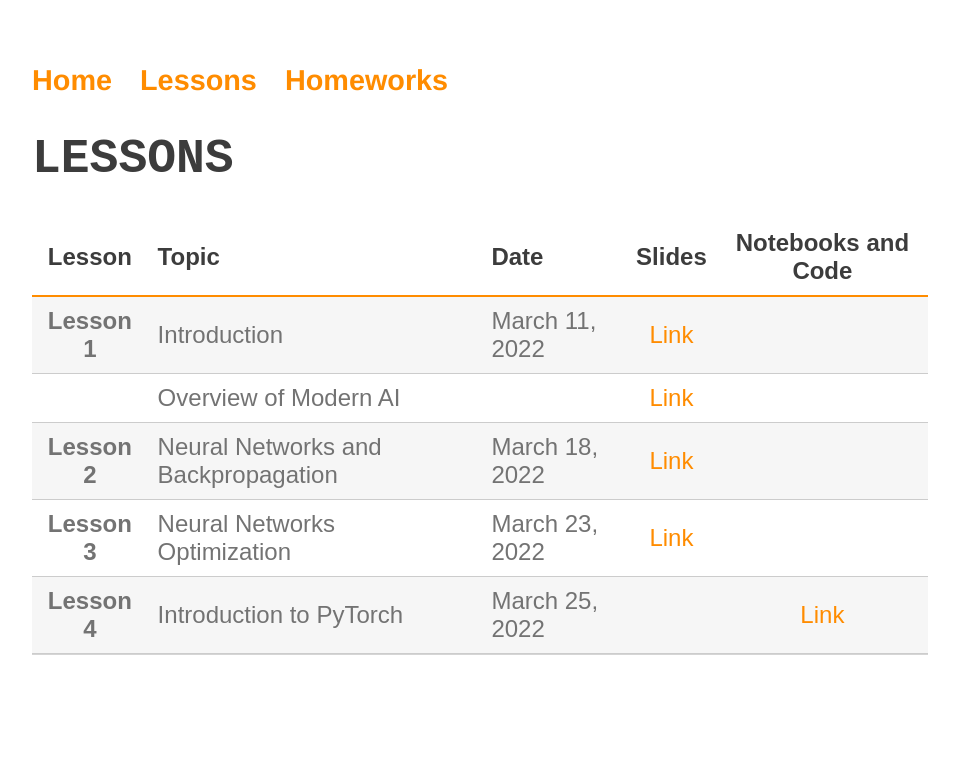
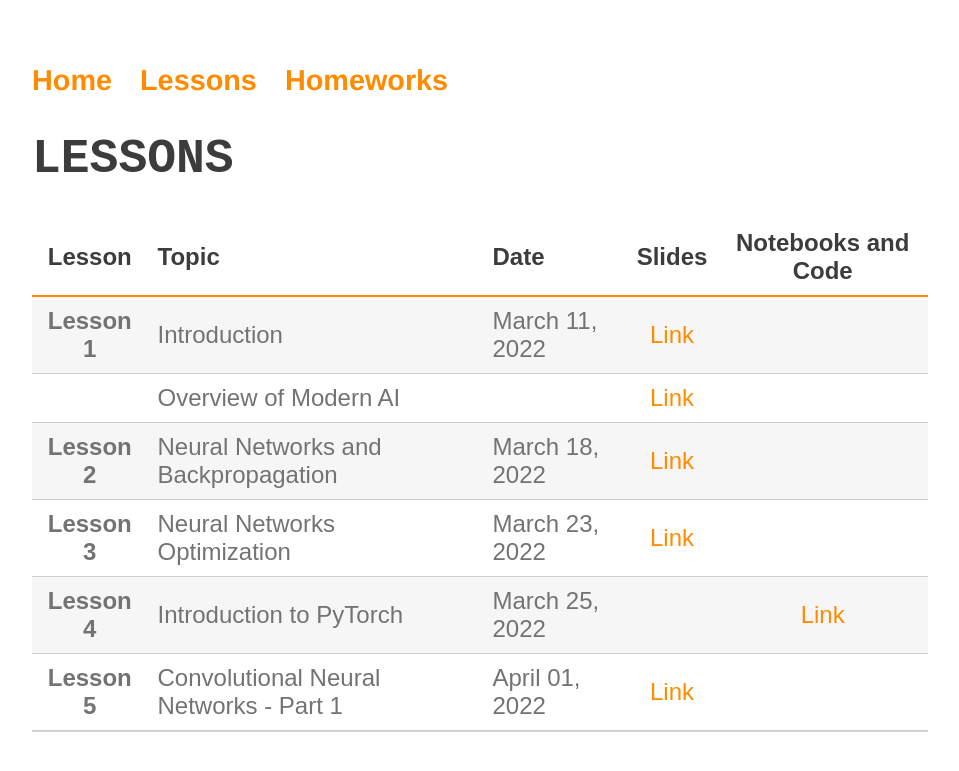
Before and after one commit to perceivelab/knowledge-discovery-course, a Jekyll site: the page built from lezioni.md, in a window 1280 px wide. Shown: the top 771 px of the page, without its empty margins (160-1119 px from the left). Built offline with Jekyll 4.4.1, drawn with Linux system fonts in a browser that asks for light colours; our own code applies the rules of GitHub Pages for plain Markdown files.

Commit message:
Update lezioni.md

```diff
--- a/lezioni.md
+++ b/lezioni.md
@@ -8,3 +8,4 @@
 | **Lesson 2**      |Neural Networks and Backpropagation| March 18, 2022 | [Link](https://drive.google.com/file/d/1EM67f-rsxXaloMWJ7VbpU4ZJ7HiQyjet/view?usp=sharing)     ||
 | **Lesson 3**      | Neural Networks Optimization | March 23, 2022 | [Link](https://drive.google.com/file/d/1W3jhlNNqAFmktfbaphS6V6eozQantJ7S/view?usp=sharing)    ||
 | **Lesson 4**      | Introduction to PyTorch | March 25, 2022 |     |[Link](https://colab.research.google.com/drive/1xqmIpShVXf2EFVgi5C52o_bGcj383jnN?usp=sharing)|
+| **Lesson 5**      | Convolutional Neural Networks - Part 1 | April 01, 2022 |     [Link](https://drive.google.com/file/d/1fVBQrJL1M0JyP8xyx4dIyRPghQq153Ej/view?usp=sharing)||
```
